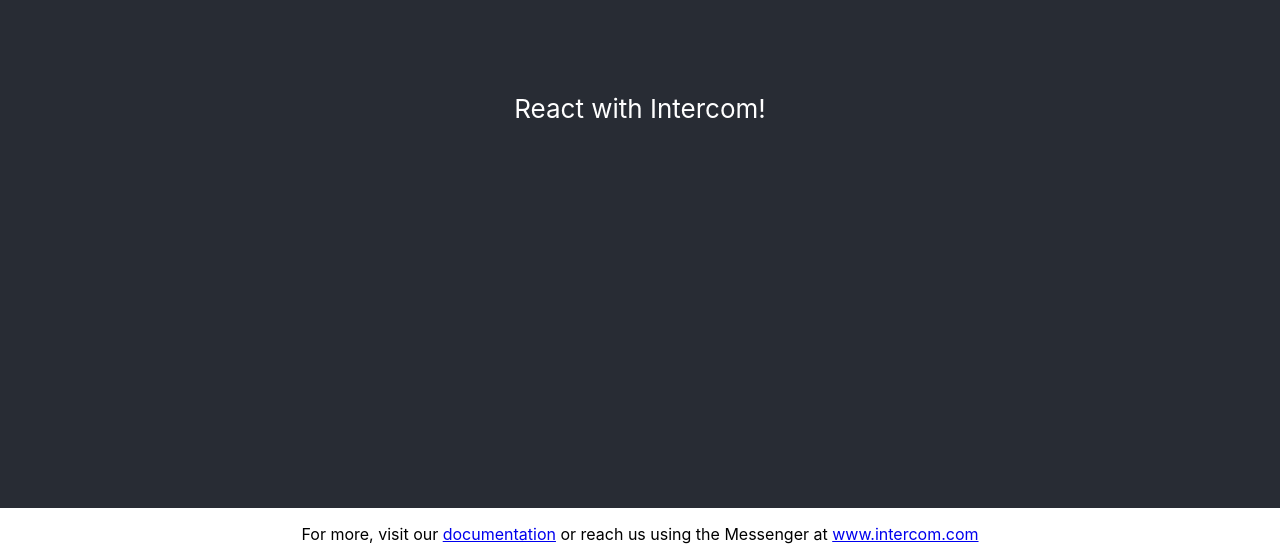
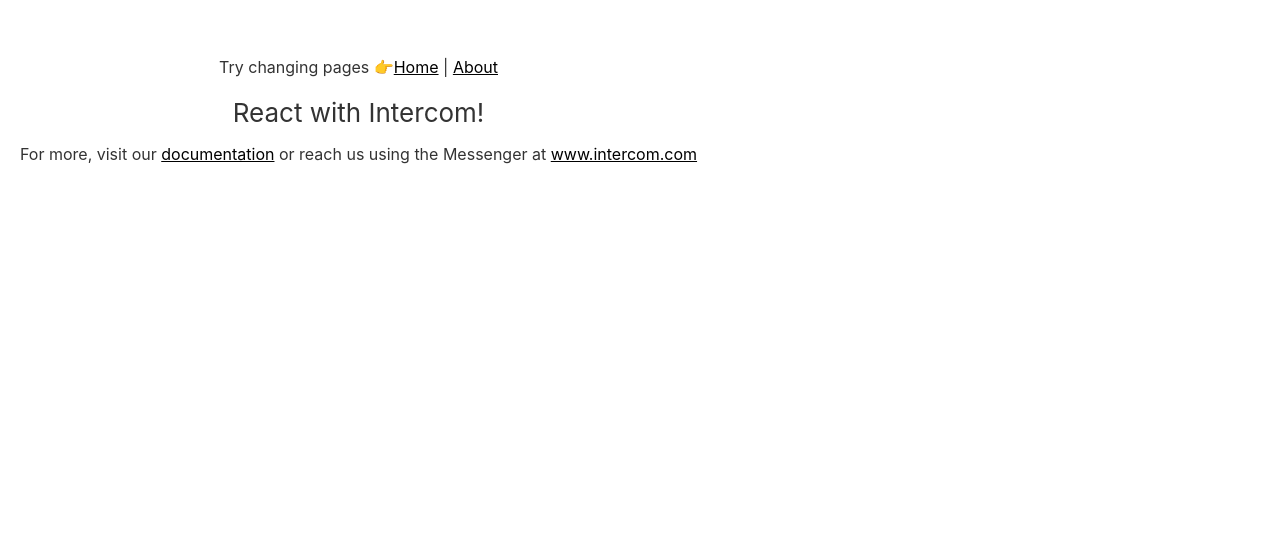
Before and after one commit to intercom/example-single-page-app-install, a React (Create React App) app: page / in a window 1280 px wide. Shown: the part 292-852 px from the top of the page. After the commit the page ends 800 px from the top, so only its background shows below. Built offline with nearby package versions, Linux system fonts and the light colour scheme; the HTML template or start-up script is replaced by a standard one.

Commit message:
Add some pages

```diff
--- a/public/index.html
+++ b/public/index.html
@@ -7,37 +7,12 @@
     <meta name="theme-color" content="#000000" />
     <meta
       name="description"
-      content="Web site created using create-react-app"
+      content="Example React app with Intercom"
     />
-    <link rel="apple-touch-icon" href="%PUBLIC_URL%/logo192.png" />
-    <!--
-      manifest.json provides metadata used when your web app is installed on a
-      user's mobile device or desktop. See https://developers.google.com/web/fundamentals/web-app-manifest/
-    -->
-    <link rel="manifest" href="%PUBLIC_URL%/manifest.json" />
-    <!--
-      Notice the use of %PUBLIC_URL% in the tags above.
-      It will be replaced with the URL of the `public` folder during the build.
-      Only files inside the `public` folder can be referenced from the HTML.
-
-      Unlike "/favicon.ico" or "favicon.ico", "%PUBLIC_URL%/favicon.ico" will
-      work correctly both with client-side routing and a non-root public URL.
-      Learn how to configure a non-root public URL by running `npm run build`.
-    -->
-    <title>React App</title>
+    <title>React with Intercom</title>
   </head>
   <body>
     <noscript>You need to enable JavaScript to run this app.</noscript>
     <div id="root"></div>
-    <!--
-      This HTML file is a template.
-      If you open it directly in the browser, you will see an empty page.
-
-      You can add webfonts, meta tags, or analytics to this file.
-      The build step will place the bundled scripts into the <body> tag.
-
-      To begin the development, run `npm start` or `yarn start`.
-      To create a production bundle, use `npm run build` or `yarn build`.
-    -->
   </body>
 </html>
--- a/src/App.css
+++ b/src/App.css
@@ -1,38 +1,16 @@
 .App {
   text-align: center;
+  padding: 20px;
 }
 
-.App-logo {
-  height: 40vmin;
-  pointer-events: none;
-}
-
-@media (prefers-reduced-motion: no-preference) {
-  .App-logo {
-    animation: App-logo-spin infinite 20s linear;
-  }
+.App-nav {
+  padding: 20px;
 }
 
 .App-header {
-  background-color: #282c34;
-  min-height: 100vh;
   display: flex;
   flex-direction: column;
   align-items: center;
   justify-content: center;
   font-size: calc(10px + 2vmin);
-  color: white;
 }
-
-.App-link {
-  color: #61dafb;
-}
-
-@keyframes App-logo-spin {
-  from {
-    transform: rotate(0deg);
-  }
-  to {
-    transform: rotate(360deg);
-  }
-}
--- a/src/App.js
+++ b/src/App.js
@@ -1,16 +1,44 @@
 import React from 'react';
+import { Router, Link } from "@reach/router"
 import './App.css';
+
+const Home = () => {
+  return <>
+    <header className="App-header">
+      React with Intercom!
+    </header>
+
+    <p>
+      For more, visit our <a href="https://developers.intercom.com/installing-intercom/docs/intercom-javascript">documentation</a> or reach us using the Messenger at <a href="www.intercom.com">www.intercom.com</a>
+    </p>
+  </>
+}
+
+const About = () => {
+  return <>
+    <header className="App-header">
+      Example about page
+    </header>
+
+    <p>
+      See <code>App.js</code> to see how to hook into routing to send updates to
+      Intercom on page changes.
+    </p>
+  </>
+}
 
 function App() {
   return (
     <div className="App">
-      <header className="App-header">
-        React with Intercom!
-      </header>
-
-      <p>
-        For more, visit our <a href="https://developers.intercom.com/installing-intercom/docs/intercom-javascript">documentation</a> or reach us using the Messenger at <a href="www.intercom.com">www.intercom.com</a>
-      </p>
+      <nav className="App-nav">
+        Try changing pages <span role="img" aria-label="point right">👉</span>
+        <Link to="/">Home</Link> |{" "}
+        <Link to="about">About</Link>
+      </nav>
+      <Router>
+        <Home path="/" />
+        <About path="about" />
+      </Router>
     </div>
   );
 }
--- a/src/index.css
+++ b/src/index.css
@@ -1,4 +1,13 @@
+html, body {
+  box-sizing: border-box;
+  background: #fff;
+  color: #333;
+  height: 100%;
+}
+
 body {
+  display: flex;
+  align-items: center;
   margin: 0;
   font-family: -apple-system, BlinkMacSystemFont, 'Segoe UI', 'Roboto', 'Oxygen',
     'Ubuntu', 'Cantarell', 'Fira Sans', 'Droid Sans', 'Helvetica Neue',
@@ -11,3 +20,8 @@
   font-family: source-code-pro, Menlo, Monaco, Consolas, 'Courier New',
     monospace;
 }
+
+a {
+  color: #000;
+  text-decoration: underline;
+}
```
